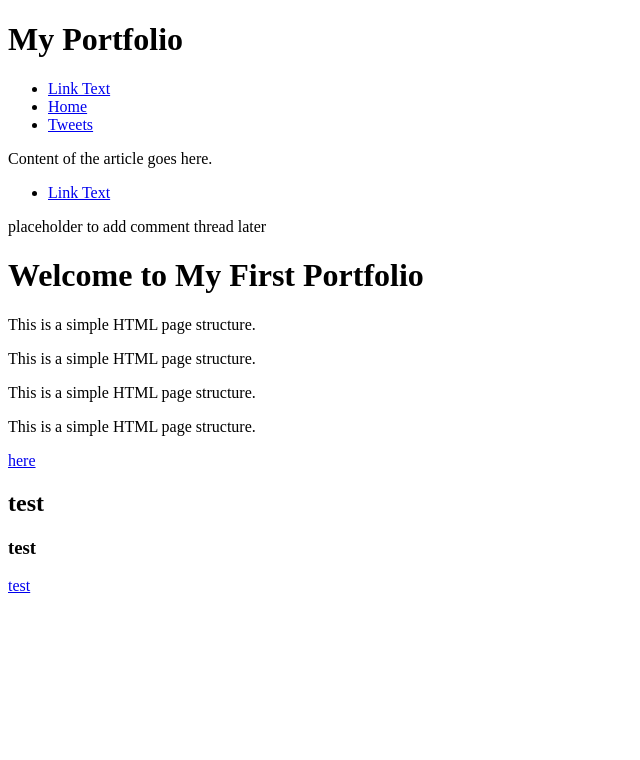
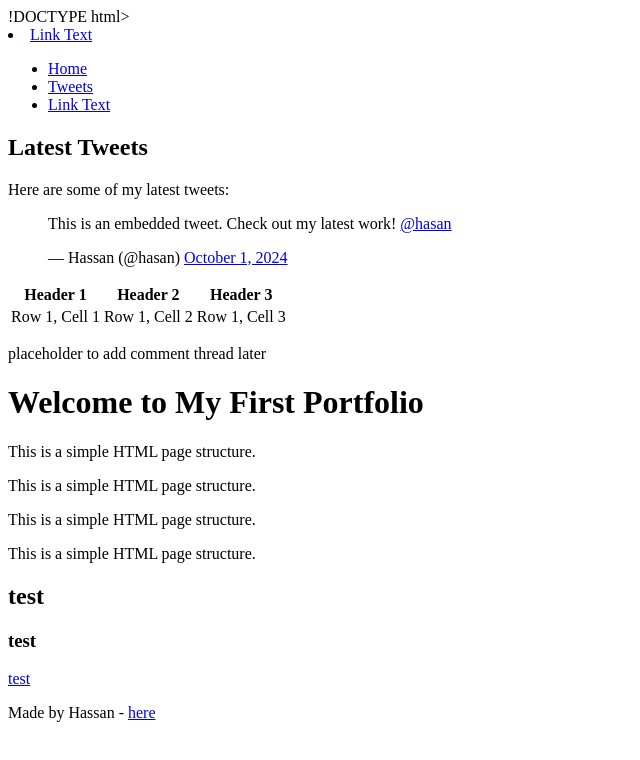
Before and after one commit to Shahdhesham147/My_First_Portfolio-1, a plain HTML site: page html_basic/index.html in a window 1280 px wide. Shown: the whole page, without its empty margins (0-640 px from the left). Drawn offline with Linux system fonts and the light colour scheme.

Commit message:
Update index.html

```diff
--- a/html_basic/index.html
+++ b/html_basic/index.html
@@ -1,50 +1,63 @@
-<!DOCTYPE html>
+!DOCTYPE html>
 <html lang="en">
   <head>
     <meta charset="UTF-8" >
     <meta name="viewport" content="width=device-width, initial-scale=1.0" >
     <title>Base Index Page</title>
+    <li><a href="https://member.theroom.com/alx">Link Text</a></li>
   </head>
   <body>
      <header>
-    <h1>My Portfolio</h1>
-
-
     <ul>
-      <li><a href="https://member.theroom.com/alx">Link Text</a></li>
        <li><a href="index.html">Home</a></li>
     <li><a href="tweets.html">Tweets</a></li>
-  </ul>
-
-
-  </header>
-
-  <main>
-    <article>
-      <p>Content of the article goes here.</p>
-     <ul>
       <li><a href="https://member.theroom.com/alx">Link Text</a></li>
     </ul>
+  </header>
+     <main>
+
+    <article>
+      <h1>Latest Tweets</h1>
+      <p>Here are some of my latest tweets:</p>
+
       <blockquote class="twitter-tweet">
-        <blockquote>
+        <p lang="en" dir="ltr">This is an embedded tweet. Check out my latest work! <a href="https://twitter.com/hasan">@hasan</a></p>
+        &mdash; Hassan (@hasan) <a href="https://twitter.com/hasan/status/1234567890">October 1, 2024</a>
       </blockquote>
+      <script async src="https://platform.twitter.com/widgets.js" charset="utf-8"></script>
+<table>
+  <thead>
+    <tr>
+      <th>Header 1</th>
+      <th>Header 2</th>
+      <th>Header 3</th>
+    </tr>
+  </thead>
+  <tbody>
+    <tr>
+      <td>Row 1, Cell 1</td>
+      <td>Row 1, Cell 2</td>
+      <td>Row 1, Cell 3</td>
+    </tr>
+  </tbody>
+</table>
+
     </article>
 
-    <aside>placeholder to add comment thread later</aside>
+    <aside>
+      <p>placeholder to add comment thread later</p>
+    </aside>
   </main>
     <h1>Welcome to My First Portfolio</h1>
     <p>This is a simple HTML page structure.</p>
     <p>This is a simple HTML page structure.</p>
     <p>This is a simple HTML page structure.</p>
     <p>This is a simple HTML page structure.</p>
-  <footer>
-        <a href="mailto:hassaanmohamed333@gmail.com">here</a>
-
-
-  </footer>
-
     <h2>test</h2>
     <h3>test</h3>
     <a href="#">test</a>
+     <footer>
+    <p>Made by Hassan - <a href="https://hassaanmohamed333@gmail.com" target="_blank">here</a></p>
+  </footer>
   </body>
 </html>
```
Lines whose indentation alone changed are shown as unchanged.
